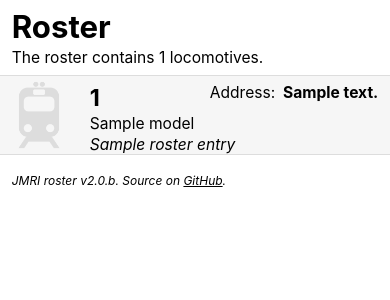
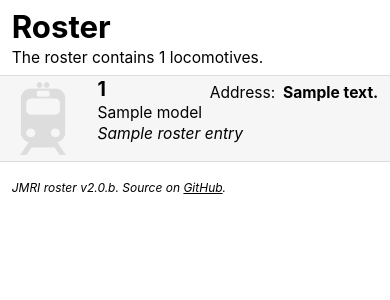
Before and after one commit to wormoworm/jmri-roster, a FastAPI app: template src/templates/roster.html in a window 390 px wide. Shown: the top 300 px of the page. Run offline with FastAPI, Linux system fonts and the light colour scheme; the template is opened without the code that fills it: most values are stand-ins (such as "Sample title", 1, 10 or a date in 2020); parts of the project's set-up code (start-up, migrations or seed data) failed here and were passed over.

Commit message:
Tweaks to roster list UI.

```diff
--- a/src/static/style.css
+++ b/src/static/style.css
@@ -195,6 +195,7 @@
     font-style: italic;
     white-space: nowrap;
     overflow: hidden;
+    margin-right: var(--margin-horizontal-small);
     text-overflow: ellipsis;
 }
 
@@ -205,7 +206,7 @@
 
 @media only screen and (max-width: 600px){
     :root{
-        --locomotive_row_height: 20vw;
+        --locomotive_row_height: 22vw;
     }
 
     div#locomotiveGrid{
--- a/src/templates/roster.html
+++ b/src/templates/roster.html
@@ -22,7 +22,7 @@
                         {% endif %}
                             <p class="locomotiveAddress">Address:<span class="addressValue">{{ roster_entry.dcc_address }}</span></p>
                         <div class="textContent">
-                            <h2 class="locomotiveNumber">{{ roster_entry.get_friendly_id() }}</h3>
+                            <h3 class="locomotiveNumber">{{ roster_entry.get_friendly_id() }}</h3>
                             {% if roster_entry.model -%}
                             <p class="locomotiveModel">{{ roster_entry.model }}</p>
                             {% endif %}
```
